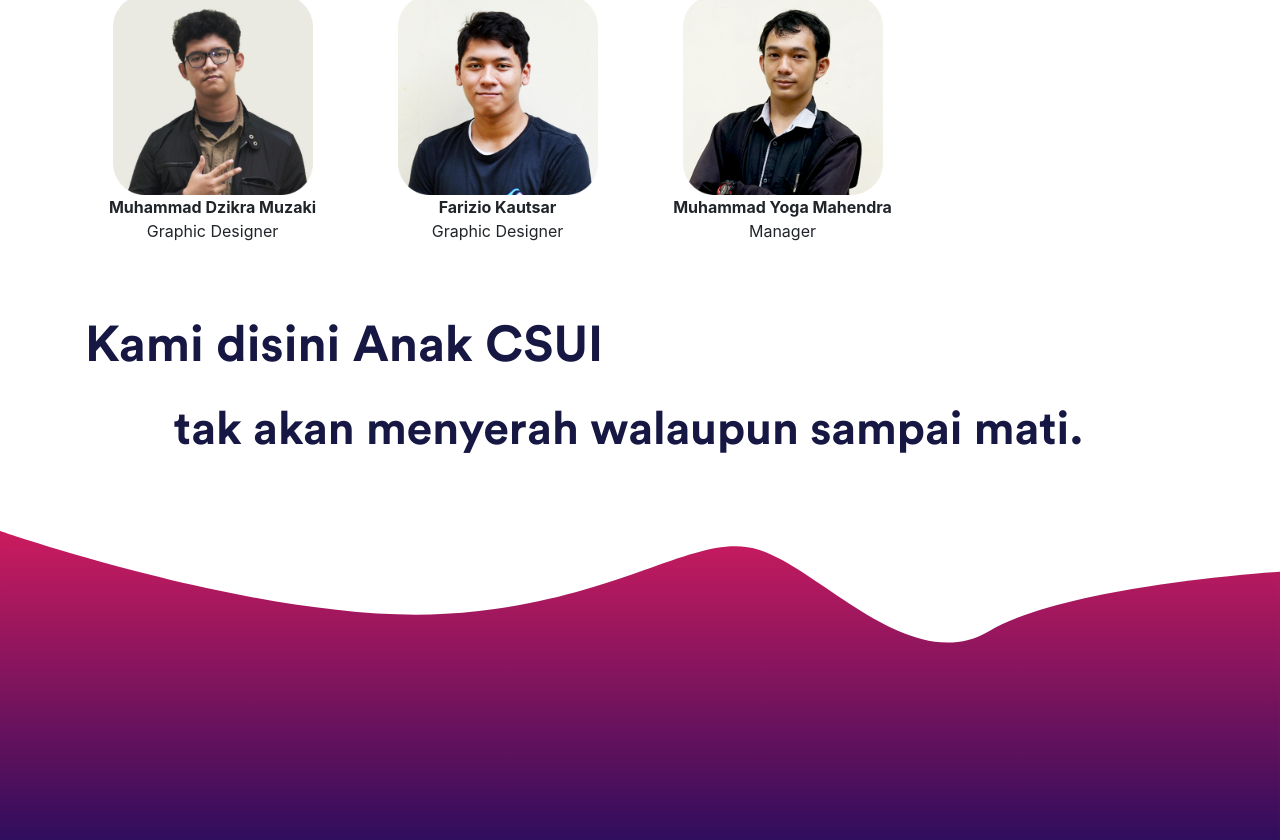
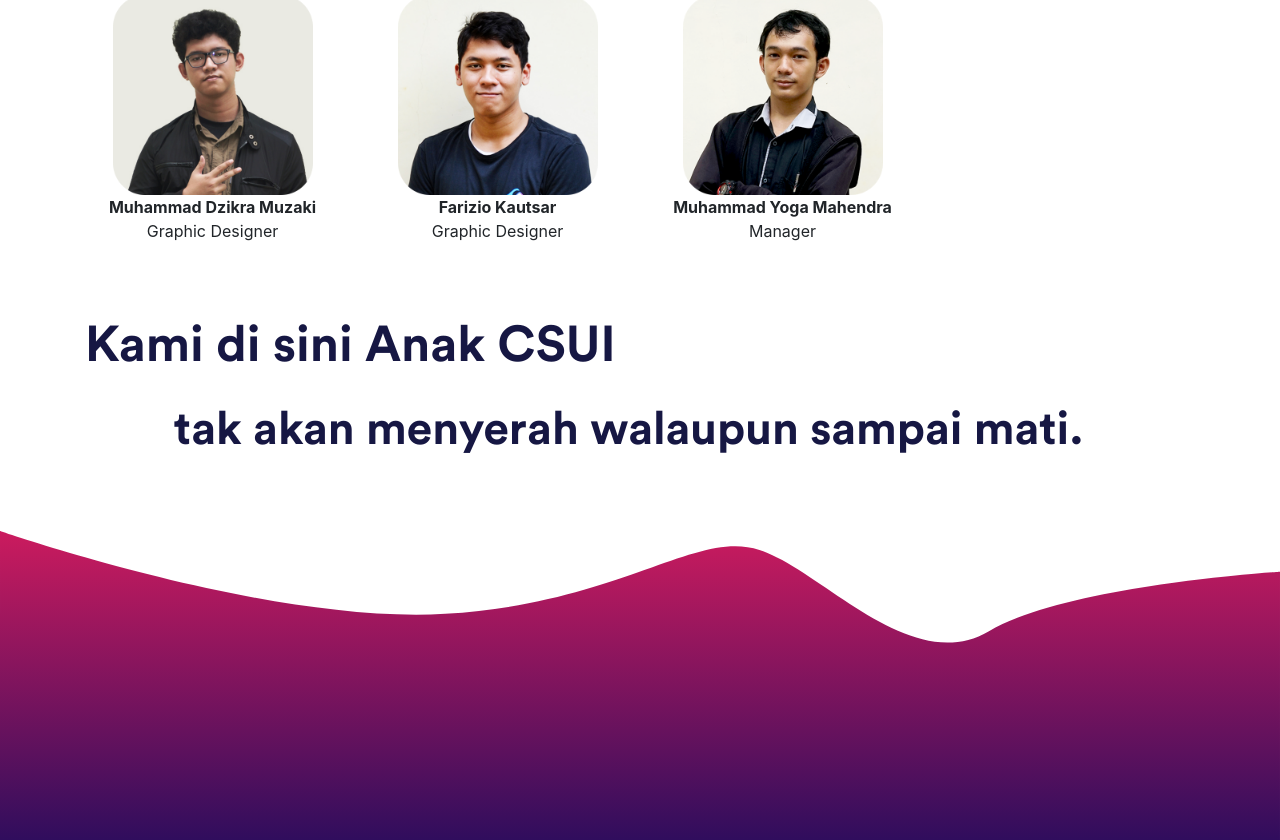
Before and after one commit to Quanta2018/Team, a plain HTML site: page index.html in a window 1280 px wide. Shown: the part 2060-2900 px from the top of the page. Drawn offline with nearby package versions, Linux system fonts and the light colour scheme.

Commit message:
Grammar nazi

```diff
--- a/index.html
+++ b/index.html
@@ -36,7 +36,7 @@
 			<!-- End Javascript Update -->
 
 			<br><br><br>
-			<div class="quote1st">Kami disini Anak CSUI</div>
+			<div class="quote1st">Kami di sini Anak CSUI</div>
 			<br>
 			<div class="quote2nd">tak akan menyerah walaupun sampai mati.</div>
 			<br><br><br>
```
